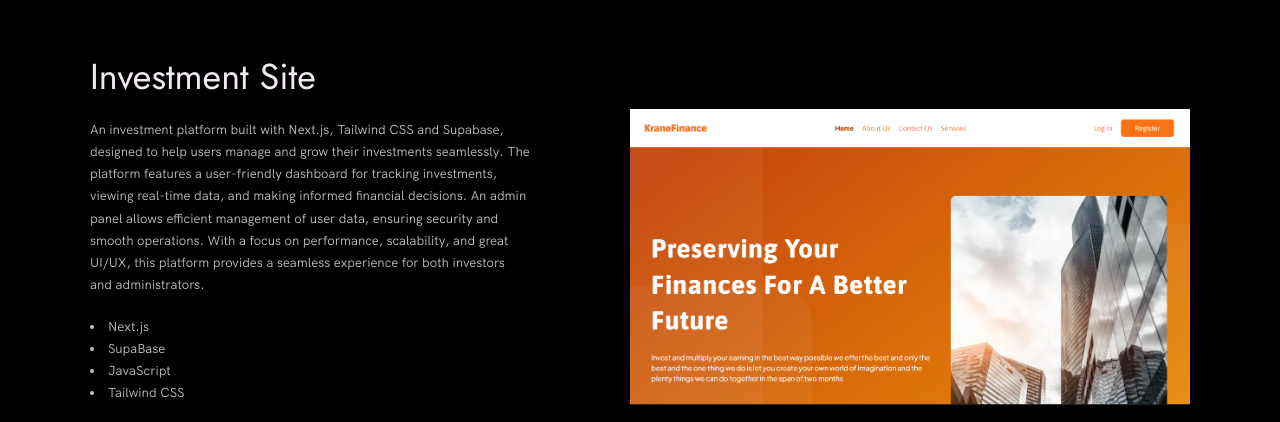
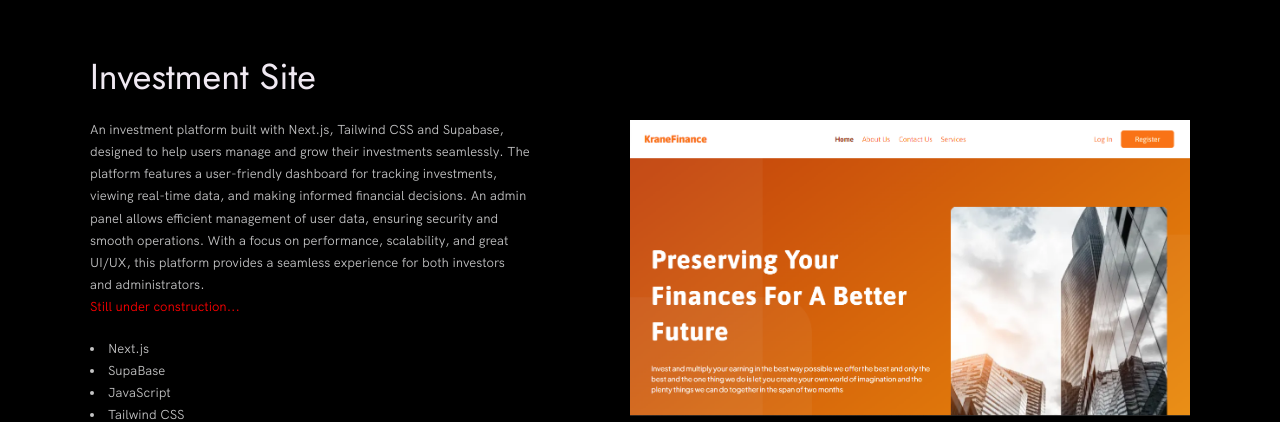
Before and after one commit to Coolhands-frank/Portfolio2, a website built with Vite: page index.html in a window 1280 px wide. Shown: the part 1013-1435 px from the top of the page. Built offline with nearby package versions, Linux system fonts and the light colour scheme.

Commit message:
still working warning

```diff
--- a/index.html
+++ b/index.html
@@ -70,7 +70,8 @@
                 viewing real-time data, and making informed financial decisions.
                 An admin panel allows efficient management of user data, ensuring security and smooth operations.
                 With a focus on performance, scalability, and great UI/UX,
-                this platform provides a seamless experience for both investors and administrators.
+                this platform provides a seamless experience for both investors and administrators. </br>
+                <span style="color: red;">Still under construction...</span>
               </p>
               <ul class="work__list">
                 <li>Next.js</li>
```
